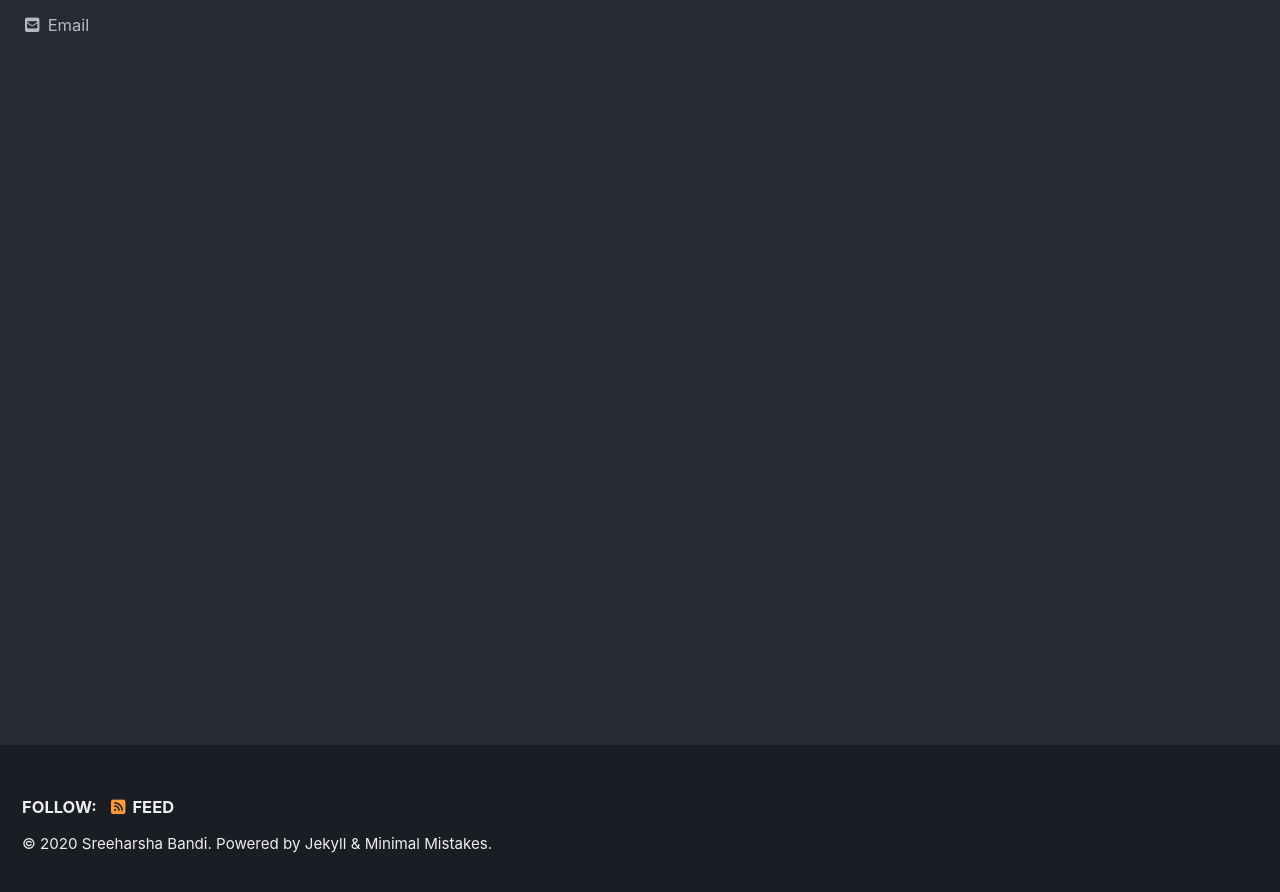
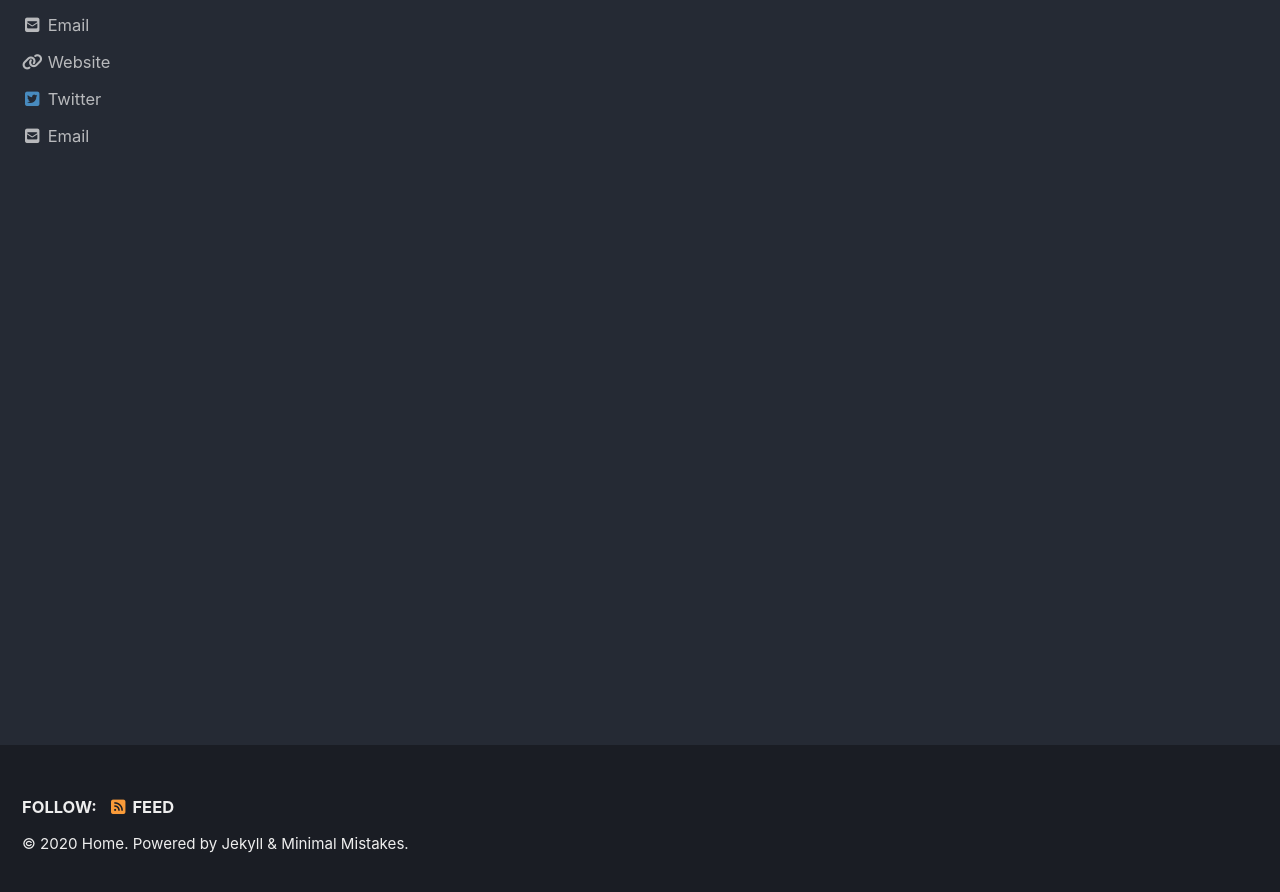
Before and after one commit to Explorer9/wiz, a Jekyll site: the page built from index.html, in a window 1280 px wide and 900 px high, scrolled down 222 px. Shown: the top 892 px of the window. Built offline with Jekyll 4.4.1, drawn with Linux system fonts in a browser that asks for light colours; cached includes are drawn as plain includes; nearby versions of some CDN libraries; the list of posts is cut into pages by our own code.

Commit message:
Update _config.yml

```diff
--- a/_config.yml
+++ b/_config.yml
@@ -19,8 +19,8 @@ locale                   : "en-US"
 title                    : "Home"
 title_separator          : "|"
 subtitle                 : # site tagline that appears below site title in masthead
-name                     : "Sreeharsha Bandi"
-description              : "#######"
+name                     : "Home"
+description              : ""
 url                      : # the base hostname & protocol for your site e.g. "https://mmistakes.github.io"
 baseurl                  : # the subpath of your site, e.g. "/blog"
 repository               : # GitHub username/repo-name e.g. "mmistakes/minimal-mistakes"
@@ -97,26 +97,17 @@ author:
   avatar           : # path of avatar image, e.g. "/assets/images/bio-photo.jpg"
   bio              : "Threat Hunter"
   location         : "India"
-  email            : "admin@admin.com"
+  email            : "bandi5398@gmail.com"
   links:
     - label: "Email"
       icon: "fas fa-fw fa-envelope-square"
-      # url: mailto:your.name@email.com
+      url: mailto:bandi5398@gmail.com
     - label: "Website"
       icon: "fas fa-fw fa-link"
-      # url: "https://your-website.com"
+      url: "https://bac2binary.github.io"
     - label: "Twitter"
       icon: "fab fa-fw fa-twitter-square"
-      # url: "https://twitter.com/"
-    - label: "Facebook"
-      icon: "fab fa-fw fa-facebook-square"
-      # url: "https://facebook.com/"
-    - label: "GitHub"
-      icon: "fab fa-fw fa-github"
-      # url: "https://github.com/"
-    - label: "Instagram"
-      icon: "fab fa-fw fa-instagram"
-      # url: "https://instagram.com/"
+      url: "https://twitter.com/0xHarsha"
 
 # Site Footer
 footer:
```
